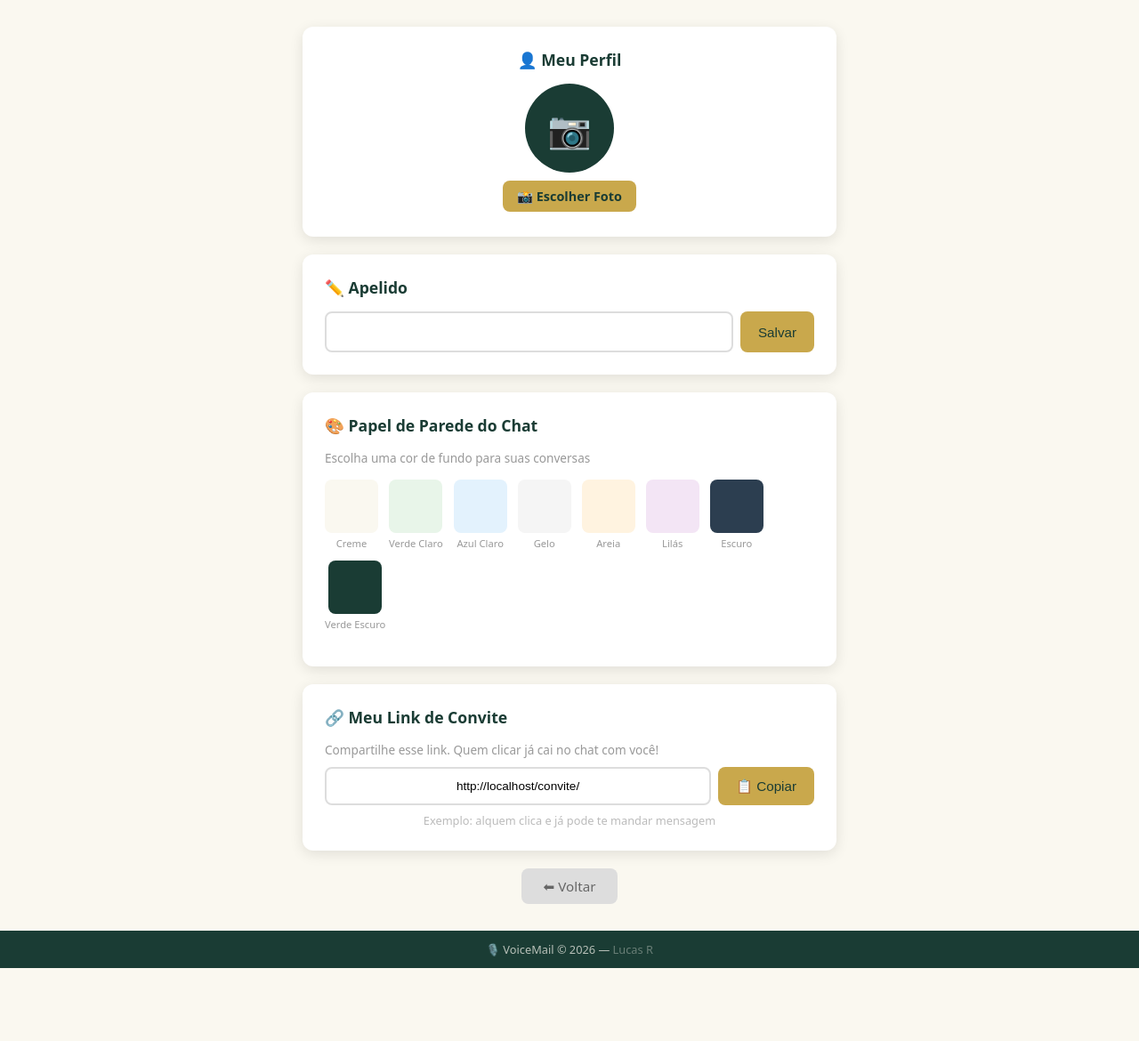
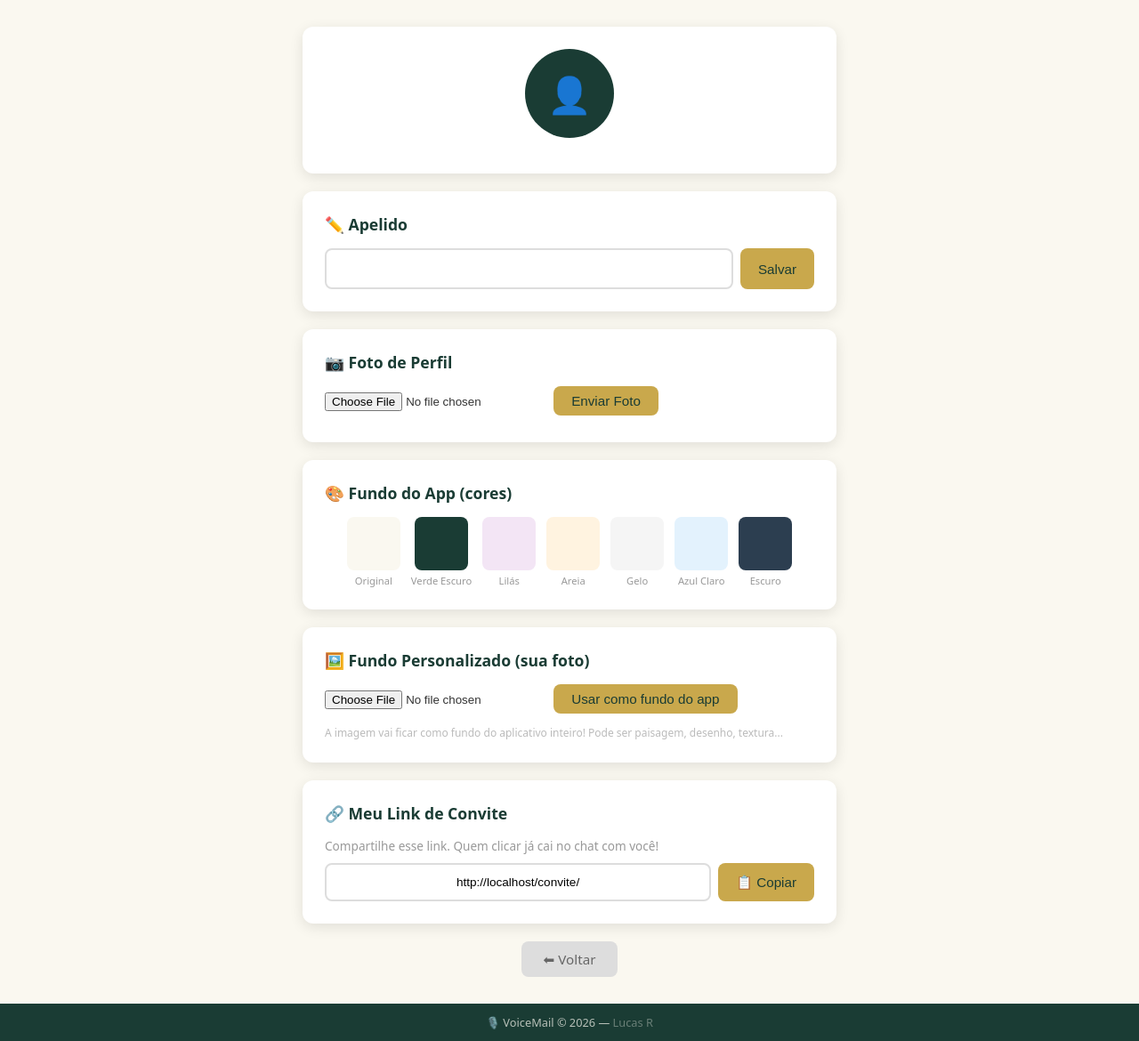
Before and after one commit to lrdj123/lucas-r-app, a Flask app: template templates/config.html in a window 1280 px wide. Shown: the part 52-1222 px from the top of the page at 89% size. Before the commit the page ends 1140 px from the top, so only its background shows below. Run offline with Flask 3, Linux system fonts and the light colour scheme; the template is opened without the code that fills it, so the values that code supplies are empty.

Commit message:
[VOICEMAIL] Config: fundo personalizado (galeria) + preview

```diff
--- a/templates/config.html
+++ b/templates/config.html
@@ -26,55 +26,53 @@
     }
     .opcao-papel:hover, .opcao-papel.ativo { border-color: var(--gold); }
     .btn-cinza { background: #ddd; color: #666; padding: 8px 16px; border-radius: 8px; border: none; cursor: pointer; font-size: 0.85em; }
+    .miniatura-fundo { width:100%;height:120px;border-radius:8px;object-fit:cover;border:2px solid var(--gold); }
+    .preview-emoji { font-size: 3em; text-align: center; padding: 10px; }
 </style>
 
 <div class="config-page">
     <div class="config-card" style="text-align:center;">
-        <h2>👤 Meu Perfil</h2>
-
         {% if usuario.foto_perfil %}
             <img src="/perfil/{{ usuario.foto_perfil }}" class="foto-grande">
         {% else %}
-            <div class="foto-placeholder">📷</div>
+            <div class="foto-placeholder">👤</div>
         {% endif %}
+        <h2 style="margin:0;">{{ usuario.apelido }}</h2>
+        <p style="color:#999;font-size:0.85em;">{{ usuario.email }}</p>
+    </div>
 
-        <form action="{{ url_for('upload_foto_perfil') }}" method="POST" enctype="multipart/form-data" style="margin-bottom:10px;">
-            <label style="background:var(--gold);color:var(--green-dark);padding:8px 16px;border-radius:8px;cursor:pointer;font-size:0.9em;font-weight:bold;">
-                📸 Escolher Foto
-                <input type="file" name="foto" accept="image/*" style="display:none;" onchange="this.form.submit()">
-            </label>
+    <div class="config-card">
+        <h2>✏️ Apelido</h2>
+        <form action="{{ url_for('salvar_apelido') }}" method="POST" style="display:flex;gap:8px;">
+            <input type="text" name="apelido" value="{{ usuario.apelido }}" required class="input-field">
+            <button type="submit" class="btn btn-primary">Salvar</button>
         </form>
+    </div>
 
+    <div class="config-card">
+        <h2>📷 Foto de Perfil</h2>
+        <form action="{{ url_for('upload_foto_perfil') }}" method="POST" enctype="multipart/form-data">
+            <input type="file" name="foto" accept="image/*" required style="margin-bottom:10px;">
+            <button type="submit" class="btn btn-primary">Enviar Foto</button>
+        </form>
         {% if usuario.foto_perfil %}
-        <form action="{{ url_for('remover_foto_perfil') }}" method="POST" style="display:inline;">
-            <button class="btn-cinza">🗑️ Remover</button>
+        <form action="{{ url_for('remover_foto_perfil') }}" method="POST" style="margin-top:8px;">
+            <button type="submit" class="btn-cinza">Remover foto</button>
         </form>
         {% endif %}
     </div>
 
     <div class="config-card">
-        <h2>✏️ Apelido</h2>
-        <form action="{{ url_for('salvar_apelido') }}" method="POST" style="display:flex;gap:8px;">
-            <input type="text" name="apelido" value="{{ usuario.apelido }}" class="input-field" style="flex:1;">
-            <button class="btn btn-primary">Salvar</button>
-        </form>
-    </div>
-
-    <div class="config-card">
-        <h2>🎨 Papel de Parede do Chat</h2>
-        <p style="font-size:0.85em;color:#999;margin-bottom:15px;">Escolha uma cor de fundo para suas conversas</p>
-
-        <form action="{{ url_for('escolher_papel') }}" method="POST" id="papelForm">
-            <div style="display:flex;gap:12px;flex-wrap:wrap;margin-bottom:15px;">
+        <h2>🎨 Fundo do App (cores)</h2>
+        <form id="papelForm" action="{{ url_for('escolher_papel') }}" method="POST" style="display:flex;flex-wrap:wrap;gap:12px;justify-content:center;">
             {% set papeis = [
-                    ('default', '#faf8f0', 'Creme'),
-                    ('claro', '#e8f5e9', 'Verde Claro'),
+                ('default', '#faf8f0', 'Original'),
+                ('verde_escuro', '#1a3c34', 'Verde Escuro'),
+                ('lilas', '#f3e5f5', 'Lilás'),
+                ('areia', '#fff3e0', 'Areia'),
+                ('gelo', '#f5f5f5', 'Gelo'),
                 ('azul', '#e3f2fd', 'Azul Claro'),
-                    ('gelo', '#f5f5f5', 'Gelo'),
-                    ('areia', '#fff3e0', 'Areia'),
-                    ('lilas', '#f3e5f5', 'Lilás'),
-                    ('escuro', '#2c3e50', 'Escuro'),
-                    ('verde_escuro', '#1a3c34', 'Verde Escuro')
+                ('escuro', '#2c3e50', 'Escuro')
             ] %}
             {% for valor, cor, nome in papeis %}
             <label style="text-align:center;cursor:pointer;">
@@ -85,8 +83,26 @@
                 <div style="font-size:0.7em;color:#999;margin-top:4px;">{{ nome }}</div>
             </label>
             {% endfor %}
+        </form>
     </div>
+
+    <div class="config-card">
+        <h2>🖼️ Fundo Personalizado (sua foto)</h2>
+        {% if usuario.fundo_app and usuario.fundo_app != 'default' %}
+            <div style="margin-bottom:12px;">
+                <img src="/fundos/{{ usuario.fundo_app }}" class="miniatura-fundo">
+            </div>
+            <form action="{{ url_for('remover_fundo_app') }}" method="POST" style="margin-bottom:12px;">
+                <button type="submit" class="btn-cinza">Remover fundo personalizado</button>
             </form>
+        {% endif %}
+        <form action="{{ url_for('upload_fundo_app') }}" method="POST" enctype="multipart/form-data">
+            <input type="file" name="fundo" accept="image/*" required style="margin-bottom:10px;">
+            <button type="submit" class="btn btn-primary">Usar como fundo do app</button>
+        </form>
+        <p style="font-size:0.75em;color:#bbb;margin-top:8px;">
+            A imagem vai ficar como fundo do aplicativo inteiro! Pode ser paisagem, desenho, textura...
+        </p>
     </div>
 
     <div class="config-card">
@@ -101,9 +117,6 @@
                    onclick="this.select()">
             <button onclick="copiarLink()" class="btn btn-primary" style="white-space:nowrap;">📋 Copiar</button>
         </div>
-        <p style="font-size:0.8em;color:#bbb;margin-top:8px;text-align:center;">
-            Exemplo: alquem clica e já pode te mandar mensagem
-        </p>
     </div>
 
     <div style="text-align:center;margin-top:10px;">
```
Lines whose indentation alone changed are shown as unchanged.
